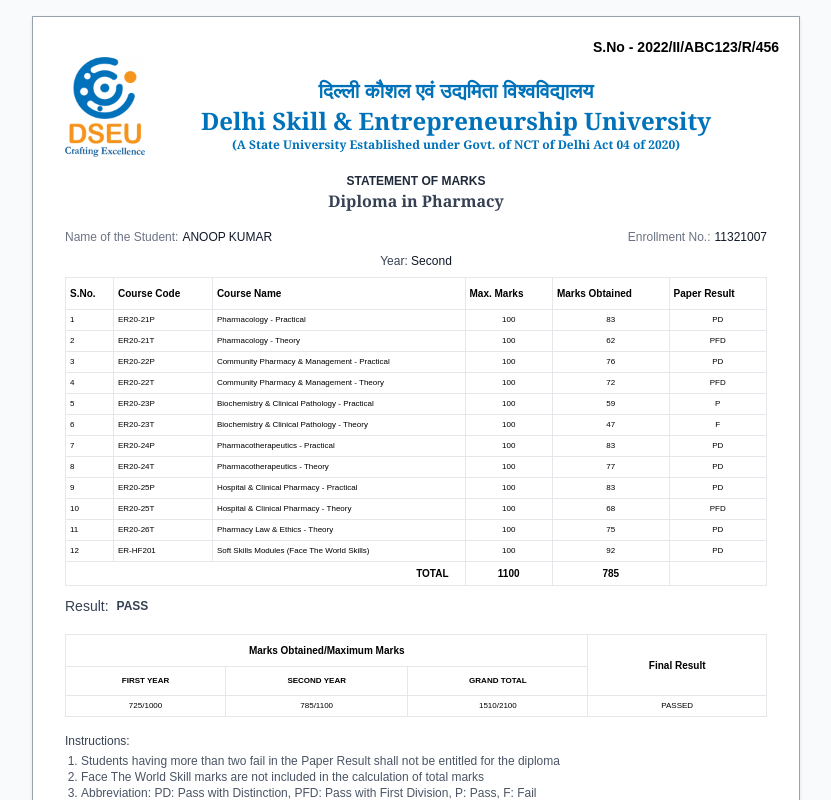
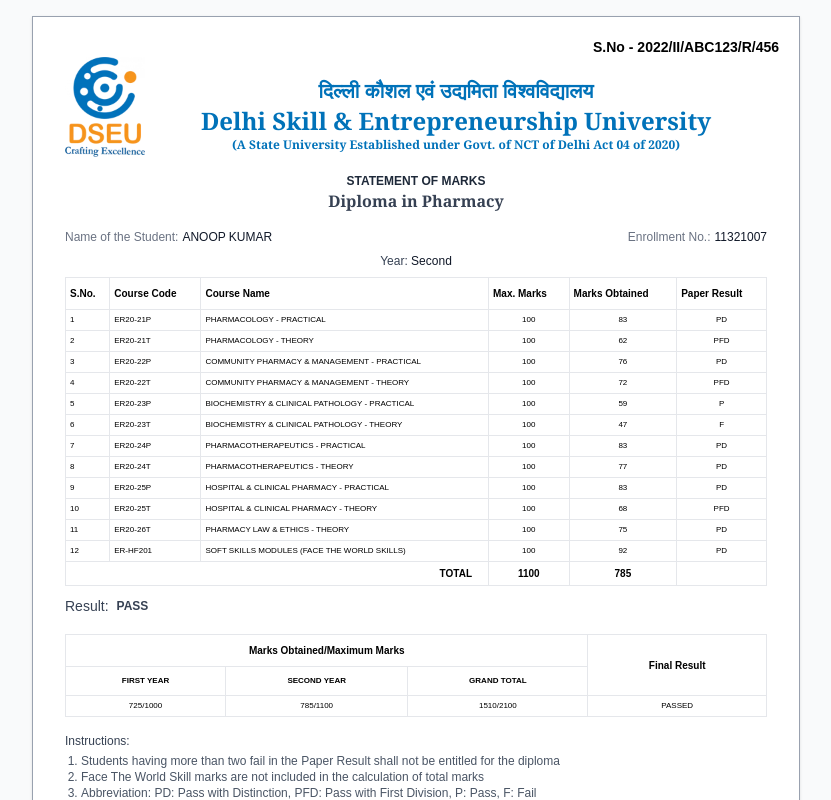
Before and after one commit to sagarpathak0/pharma-res, a Next.js app in the folder frontend/: page /second in a window 1280 px wide. Shown: the top 800 px of the page, without its empty margins (224-1055 px from the left). Built offline with nearby package versions, Linux system fonts and the light colour scheme.

Commit message:
marks->Marks

```diff
--- a/frontend/pages/index.tsx
+++ b/frontend/pages/index.tsx
@@ -38,7 +38,7 @@
             First Year
           </h2>
           <h2 className="text-md font-mono font-bold text-gray-700">
-            Examination Held in June 2024
+            Examination Held in June 2023
           </h2>
         </div>
 
@@ -64,19 +64,19 @@
           <table className="w-full border-collapse">
             <thead>
               <tr className="bg-white">
-                <th className="border border-gray-200 px-1 py-2 text-[12px] text-center text-black">
+                <th className="border border-gray-200 px-1 font-serif py-2 text-[12px] text-center text-black">
                   S.No.
                 </th>
-                <th className="border border-gray-200 px-1 py-2 text-left text-[12px] text-black">
+                <th className="border border-gray-200 px-1 font-serif py-2 text-left text-[12px] text-black">
                   Course Code
                 </th>
-                <th className="border border-gray-200 px-1 py-2 text-left text-[12px] text-black">
+                <th className="border border-gray-200 px-1 font-serif py-2 text-left text-[12px] text-black">
                   Course Name
                 </th>
-                <th className="border border-gray-200 px-1 py-2 text-center text-[12px] text-black">
+                <th className="border border-gray-200 px-1 font-serif py-2 text-center text-[12px] text-black">
                   Max. Marks
                 </th>
-                <th className="border border-gray-200 px-1 py-2 text-center text-[12px] text-black">
+                <th className="border border-gray-200 px-1 font-serif py-2 text-center text-[12px] text-black">
                   Marks Obtained
                 </th>
 
@@ -136,19 +136,19 @@
 
                 return (
                   <tr key={index} className="hover:bg-gray-50">
-                    <td className="border border-gray-200 text-[12px] px-1 py-1 text-black text-center">
+                    <td className="border border-gray-200 text-[12px] font-serif px-1 py-1 text-black text-center">
                       {index + 1}
                     </td>
-                    <td className="border border-gray-200 text-[12px] px-1 py-1 text-black">
+                    <td className="border border-gray-200 text-[12px] font-mono px-1 py-1 text-black">
                       {subject.code}
                     </td>
-                    <td className="border border-gray-200 text-[12px] px-1 py-1 text-black">
+                    <td className="border border-gray-200 text-[12px] font-serif px-1 py-1 text-black">
                       {subject.name}
                     </td>
-                    <td className="border border-gray-200 text-[12px] px-1 py-1 text-black text-center">
+                    <td className="border border-gray-200 text-[12px] font-mono px-1 py-1 text-black text-center">
                       100
                     </td>
-                    <td className="border border-gray-200 text-[12px] px-1 py-1 text-black text-center">
+                    <td className="border border-gray-200 text-[12px] font-mono px-1 py-1 text-black text-center">
                       {subject.marks}
                     </td>
 
@@ -159,14 +159,14 @@
               <tr className="bg-white font-semibold">
                 <td
                   colSpan={3}
-                  className="border border-gray-200 px-4 py-1 text-right text-black text-[12px]"
+                  className="border border-gray-200 px-4 py-1 text-right font-serif text-black text-[12px]"
                 >
                   TOTAL
                 </td>
-                <td className="border border-gray-200 px-4 py-1 text-black text-[12px] text-center">
+                <td className="border border-gray-200 px-4 py-1 text-black text-[12px] font-mono text-center">
                   1000
                 </td>
-                <td className="border border-gray-200 px-4 py-1 text-black text-[12px] text-center">
+                <td className="border border-gray-200 px-4 py-1 text-black text-[12px] font-mono text-center">
                   725
                 </td>
               </tr>
@@ -200,7 +200,7 @@
               calculation of total marks.
             </li>
             <li>
-              Student has failed in either Face the World Skill or Soft Skill Modules or both is passed provisionally. Student should pass these two subjects compulsarily for award of diploma.
+              Student has failed in either Face the World Skill or Soft Skill Modules or both is passed provisionally. Student should pass these two subjects compulsarily for award of the diploma.
             </li>
           </ol>
 
@@ -211,7 +211,7 @@
         <div className="flex w-full gap-4 text-sm text-gray-600 justify-end">
           <div className="mt-10 text-sm">
             <p className="font-bolder text-xs mb-1"></p>
-            <p className="font-bolder text-sm mb-1 italic">Computer Generated Statement of marks</p>
+            <p className="font-bolder text-sm mb-1 italic">Computer Generated Statement of Marks</p>
           </div>
         </div>
       </div>
--- a/frontend/pages/second.tsx
+++ b/frontend/pages/second.tsx
@@ -79,18 +79,18 @@
                 </tr>
               ))} */}
               {[
-  { code: "ER20-21P", name: "Pharmacology - Practical", marks: 83 },
-  { code: "ER20-21T", name: "Pharmacology - Theory", marks: 62 },
-  { code: "ER20-22P", name: "Community Pharmacy & Management - Practical", marks: 76 },
-  { code: "ER20-22T", name: "Community Pharmacy & Management - Theory", marks: 72 },
-  { code: "ER20-23P", name: "Biochemistry & Clinical Pathology - Practical", marks: 59 },
-  { code: "ER20-23T", name: "Biochemistry & Clinical Pathology - Theory", marks: 47 },
-  { code: "ER20-24P", name: "Pharmacotherapeutics - Practical", marks: 83 },
-  { code: "ER20-24T", name: "Pharmacotherapeutics - Theory", marks: 77 },
-  { code: "ER20-25P", name: "Hospital & Clinical Pharmacy - Practical", marks: 83 },
-  { code: "ER20-25T", name: "Hospital & Clinical Pharmacy - Theory", marks: 68 },
-  { code: "ER20-26T", name: "Pharmacy Law & Ethics - Theory", marks: 75 },
-  { code: "ER-HF201", name: "Soft Skills Modules (Face The World Skills)", marks: 92 },
+  { code: "ER20-21P", name: "PHARMACOLOGY - PRACTICAL", marks: 83 },
+  { code: "ER20-21T", name: "PHARMACOLOGY - THEORY", marks: 62 },
+  { code: "ER20-22P", name: "COMMUNITY PHARMACY & MANAGEMENT - PRACTICAL", marks: 76 },
+  { code: "ER20-22T", name: "COMMUNITY PHARMACY & MANAGEMENT - THEORY", marks: 72 },
+  { code: "ER20-23P", name: "BIOCHEMISTRY & CLINICAL PATHOLOGY - PRACTICAL", marks: 59 },
+  { code: "ER20-23T", name: "BIOCHEMISTRY & CLINICAL PATHOLOGY - THEORY", marks: 47 },
+  { code: "ER20-24P", name: "PHARMACOTHERAPEUTICS - PRACTICAL", marks: 83 },
+  { code: "ER20-24T", name: "PHARMACOTHERAPEUTICS - THEORY", marks: 77 },
+  { code: "ER20-25P", name: "HOSPITAL & CLINICAL PHARMACY - PRACTICAL", marks: 83 },
+  { code: "ER20-25T", name: "HOSPITAL & CLINICAL PHARMACY - THEORY", marks: 68 },
+  { code: "ER20-26T", name: "PHARMACY LAW & ETHICS - THEORY", marks: 75 },
+  { code: "ER-HF201", name: "SOFT SKILLS MODULES (FACE THE WORLD SKILLS)", marks: 92 },
 ].map((subject, index) => {
   let result;
   if (subject.marks >= 75) result = "PD"; // Pass with Distinction
```
